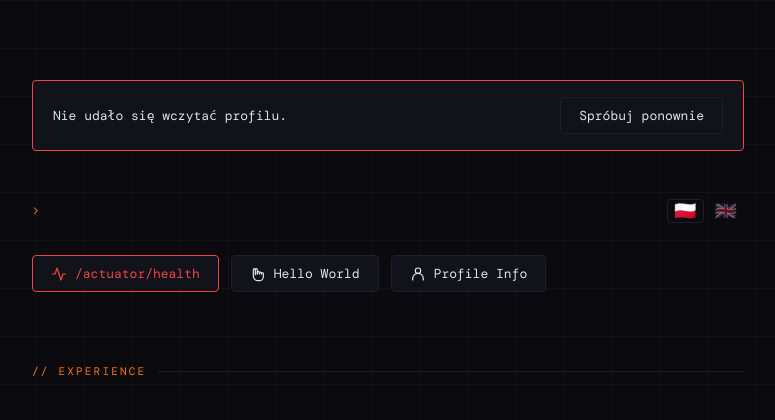
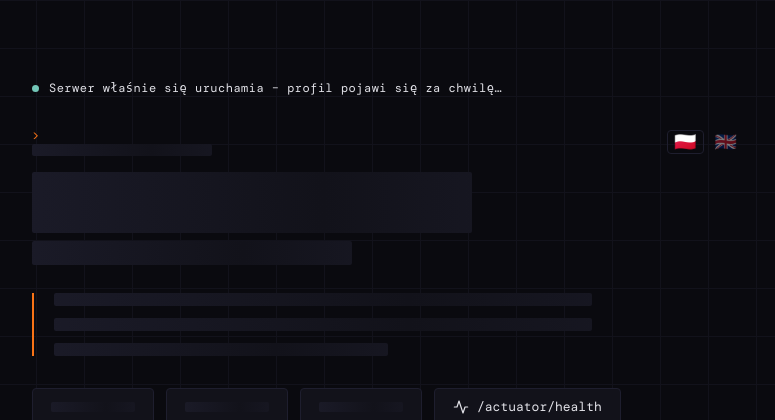
Before and after one commit to NorArax-NeflinOwl/webcv, a web app: page / in a window 1280 px wide. Shown: the top 420 px of the page, without its empty margins (252-1027 px from the left). Run offline with its HTML, style and script files only (its server is not run), Linux system fonts and the light colour scheme; data that the repository does not hold is empty; some web fonts are replaced.

Commit message:
Keep the CV's placeholders while the server is starting
When the home server wakes from sleep, the first requests can fail for a
while. The page now asks again for the profile, the health status and the
backend label after growing pauses (about a minute and a half in all),
keeps the placeholders with a line saying the server is starting, and
only then shows the error with its retry button. A failed status, the
gateway's HTML offline page or a profile without a name all count as not
answering yet; the health link stays neutral instead of red meanwhile.

Co-Authored-By: Claude Opus 5.5 <noreply@anthropic.com>

```diff
--- a/cv-shared/web/css/indexStyle.css
+++ b/cv-shared/web/css/indexStyle.css
@@ -572,6 +572,32 @@ body::before {
     cursor: pointer;
 }
 
+/* While a starting server is asked again: a quiet line with a pulsing dot, the placeholders stay below it. */
+.load-wait {
+    margin-bottom: 32px;
+    display: flex;
+    align-items: center;
+    gap: 10px;
+    font-size: 12px;
+    letter-spacing: .04em;
+    color: var(--text);
+    opacity: .8;
+    animation: fadeUp .4s ease both;
+}
+
+.load-wait[hidden] {
+    display: none;
+}
+
+.load-wait__dot {
+    width: 7px;
+    height: 7px;
+    border-radius: 50%;
+    background: var(--accent);
+    flex-shrink: 0;
+    animation: pulse 1.6s ease-in-out infinite;
+}
+
 /* No shimmer and no movement for visitors who ask for less motion. */
 @media (prefers-reduced-motion: reduce) {
     .skeleton,
@@ -583,7 +609,9 @@ body::before {
     .header,
     .links,
     .section,
-    .load-error {
+    .load-error,
+    .load-wait,
+    .load-wait__dot {
         animation: none;
     }
 }
--- a/cv-shared/web/index.html
+++ b/cv-shared/web/index.html
@@ -18,6 +18,12 @@
         <p class="load-error__text" id="load-error-text"></p>
         <button class="link-btn load-error__retry" id="load-error-retry" type="button"></button>
     </div>
+
+    <!-- Shown by js/index.js while it asks again for a profile the starting server could not give yet -->
+    <p class="load-wait" id="load-wait" role="status" hidden>
+        <span class="load-wait__dot" aria-hidden="true"></span>
+        <span id="load-wait-text"></span>
+    </p>
 
     <!-- Header -->
     <header class="header">
--- a/cv-shared/web/js/index.js
+++ b/cv-shared/web/js/index.js
@@ -1,20 +1,46 @@
 //  Actuator health check
+//  Startup retries
+/**
+ * A server that is starting (the home server woken from sleep, a container
+ * restarting) can fail the first requests: the page asks again after these
+ * pauses, about a minute and a half in all, before it shows an error.
+ */
+const STARTUP_RETRY_SECONDS = [2, 3, 5, 8, 13, 20, 30];
+
+function wait(seconds) {
+    return new Promise(resolve => setTimeout(resolve, seconds * 1000));
+}
+
+/** The answer's JSON; a failed status, or the gateway's HTML offline page, throws. */
+async function fetchJson(url) {
+    const res = await fetch(url, { cache: 'no-store' });
+    if (!res.ok) throw new Error(`HTTP ${res.status}`);
+    return res.json();
+}
+
 async function checkHealth() {
     const link = document.getElementById('health-link');
     if (!link) return;
+    for (let attempt = 0; ; attempt++) {
+        let status = null;
         try {
-        const res  = await fetch('/actuator/health');
-        const data = await res.json();
-        if (data.status === 'UP') {
+            status = (await fetchJson('/actuator/health')).status;
+        } catch {
+            // Not answering yet: asked again below.
+        }
+        if (status === 'UP') {
+            link.classList.remove('health-error');
             link.classList.add('health-ok');
             link.title = 'Status: UP';
-        } else {
+            return;
+        }
+        // Neutral while the server may still be starting; red only once it has had its time.
+        if (attempt >= STARTUP_RETRY_SECONDS.length) {
             link.classList.add('health-error');
-            link.title = `Status: ${data.status}`;
+            link.title = status ? `Status: ${status}` : 'No connection to application';
+            return;
         }
-    } catch {
-        link.classList.add('health-error');
-        link.title = 'No connection to application';
+        await wait(STARTUP_RETRY_SECONDS[attempt]);
     }
 }
 
@@ -316,6 +342,11 @@ const skeletons = new Map(SKELETON_HOSTS.map(id => [
     [...(document.getElementById(id)?.querySelectorAll(':scope > [data-skeleton]') ?? [])].map(node => node.cloneNode(true)),
 ]));
 
+const LOAD_WAIT_TEXT = {
+    pl: 'Serwer właśnie się uruchamia – profil pojawi się za chwilę…',
+    en: 'The server is starting up – the profile will appear in a moment…',
+};
+
 const LOAD_ERROR_TEXT = {
     pl: { message: 'Nie udało się wczytać profilu.', retry: 'Spróbuj ponownie' },
     en: { message: 'The profile could not be loaded.', retry: 'Try again' },
@@ -327,6 +358,7 @@ function prefersReducedMotion() {
 
 function showSkeletons() {
     hideLoadError();
+    hideLoadWait();
     SKELETON_HOSTS.forEach(id => {
         const host = document.getElementById(id);
         if (!host) return;
@@ -364,6 +396,16 @@ function showLoadError(language) {
     document.getElementById('load-error').hidden = false;
 }
 
+function showLoadWait(language) {
+    setText('load-wait-text', LOAD_WAIT_TEXT[language] ?? LOAD_WAIT_TEXT.en);
+    document.getElementById('load-wait').hidden = false;
+}
+
+function hideLoadWait() {
+    const line = document.getElementById('load-wait');
+    if (line) line.hidden = true;
+}
+
 function hideLoadError() {
     const box = document.getElementById('load-error');
     if (box) box.hidden = true;
@@ -375,12 +417,33 @@ let profileRequest = 0;  // a newer request (a quick language switch) wins over
 async function loadProfile(language) {
     const request = ++profileRequest;
     showSkeletons();
+    for (let attempt = 0; ; attempt++) {
+        let data;
         try {
-        const res  = await fetch(`/api/profileinfo?lang=${language}`);
-        if (!res.ok) throw new Error(`HTTP ${res.status}`);
-        const data = await res.json();
+            data = await fetchJson(`/api/profileinfo?lang=${language}`);
+            if (!data?.name) throw new Error('The profile came back empty');
+        } catch (err) {
             if (request !== profileRequest) return;
+            if (attempt >= STARTUP_RETRY_SECONDS.length) {
+                hideLoadWait();
+                console.error('Profile loading error:', err);
+                showLoadError(language);
+                return;
+            }
+            // The placeholders stay; a line says the server is starting, and the profile is asked for again.
+            showLoadWait(language);
+            await wait(STARTUP_RETRY_SECONDS[attempt]);
+            if (request !== profileRequest) return;
+            continue;
+        }
+        if (request !== profileRequest) return;
+        hideLoadWait();
+        renderProfile(data, language);
+        return;
+    }
+}
 
+function renderProfile(data, language) {
     document.title = data.title ?? document.title;
 
     setText('eyebrow',       data.eyebrow);
@@ -398,12 +461,6 @@ async function loadProfile(language) {
     removeSkeletons();
     setLoading(false);  // starts the entrance animations, now on the real content
     animateSkills();
-
-    } catch (err) {
-        if (request !== profileRequest) return;
-        console.error('Profile loading error:', err);
-        showLoadError(language);
-    }
 }
 
 //  Language switcher
@@ -446,12 +503,17 @@ function setHTML(id, value) {
  * the server which one is serving it instead of hard-coding the stack.
  */
 async function loadBackendLabel() {
+    for (let attempt = 0; ; attempt++) {
         try {
-        const res  = await fetch('/api/backend');
-        const data = await res.json();
-        setText('backend-label', data.label);
+            setText('backend-label', (await fetchJson('/api/backend')).label);
+            return;
         } catch (err) {
+            if (attempt >= STARTUP_RETRY_SECONDS.length) {
                 console.error('Backend label loading error:', err);
+                return;
+            }
+            await wait(STARTUP_RETRY_SECONDS[attempt]);
+        }
     }
 }
 
```
Lines whose indentation alone changed are shown as unchanged.
